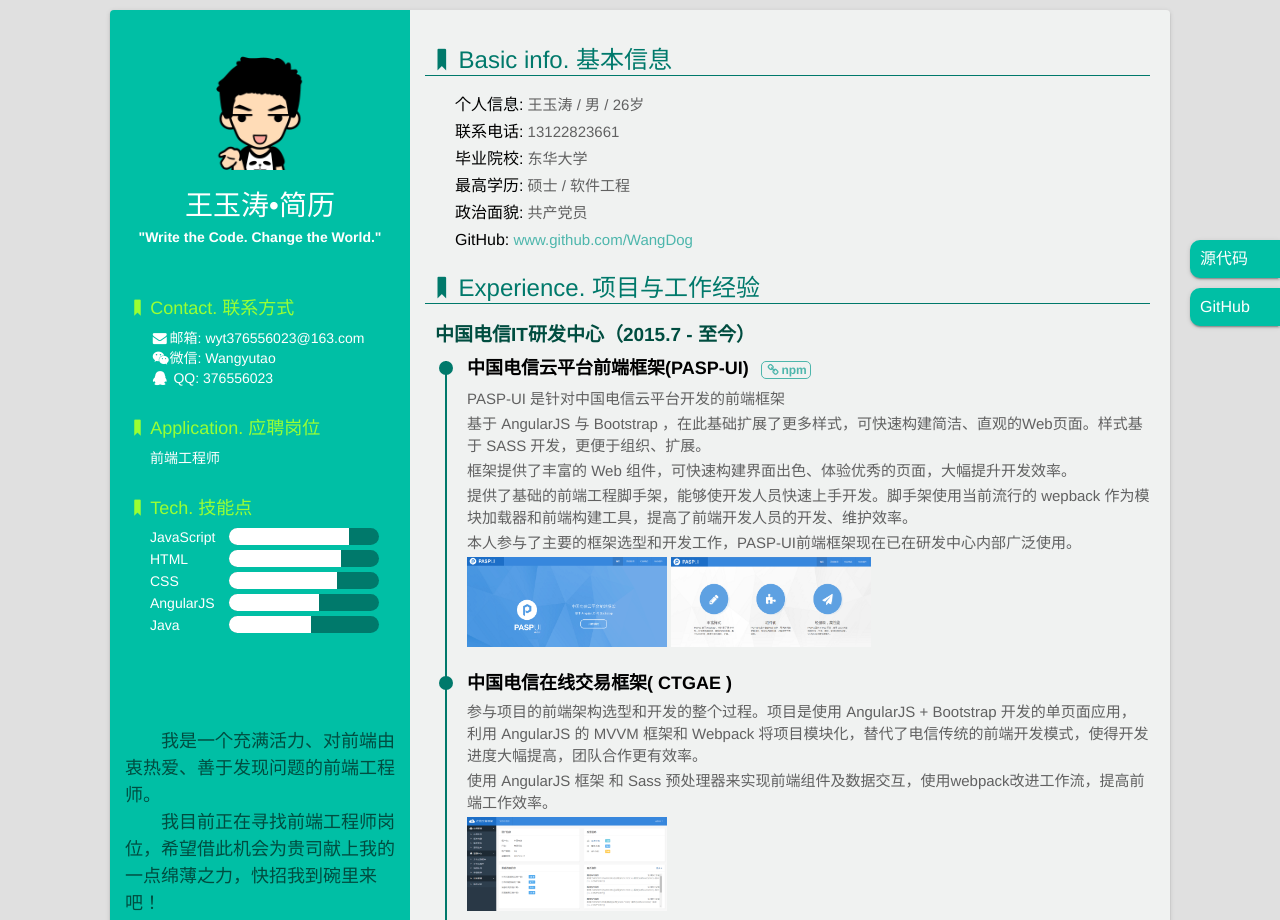
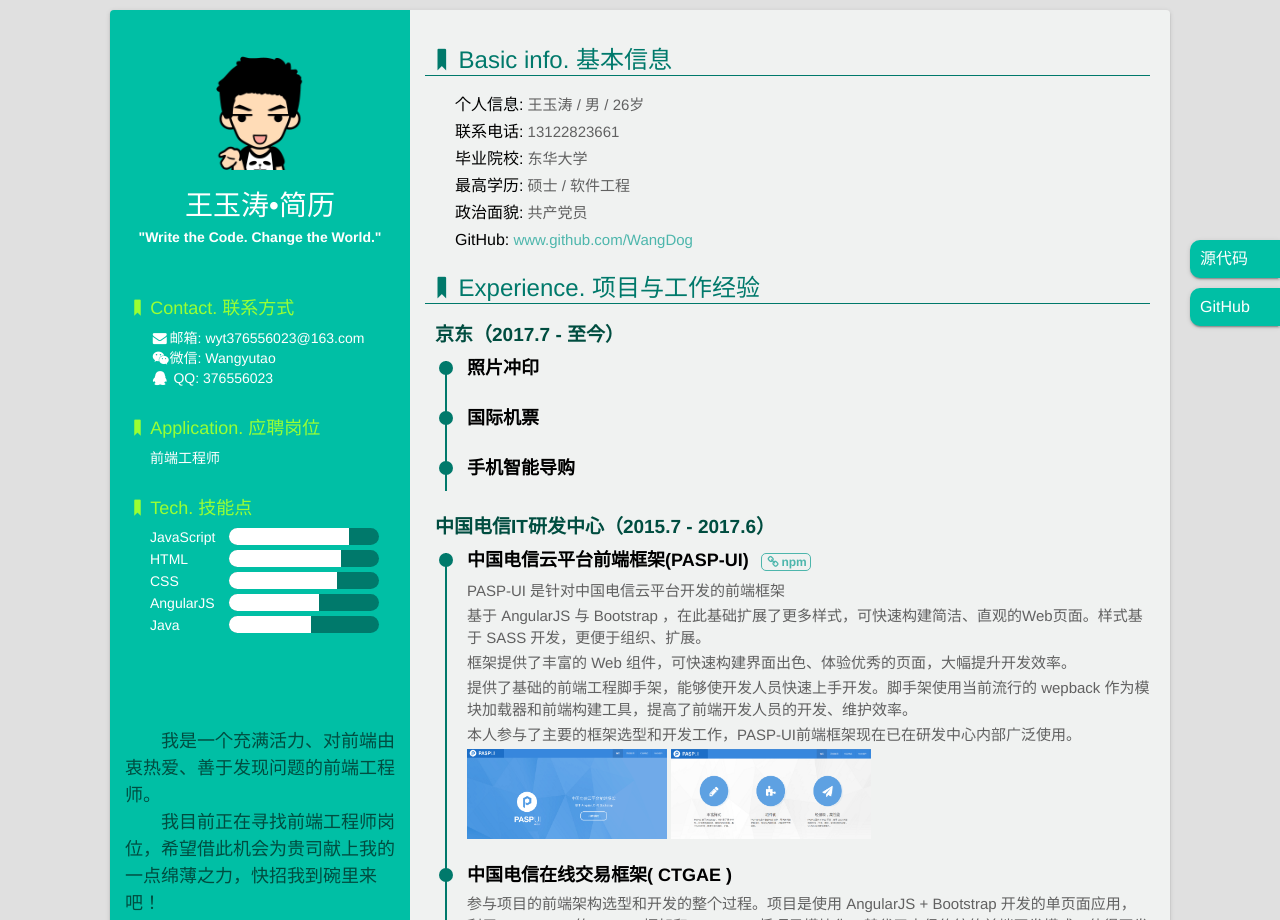
Before and after one commit to WangytBest/resume, a website: page index.html in a window 1280 px wide. Shown: the top 920 px of the page. Drawn offline with Linux system fonts and the light colour scheme.

Commit message:
Update index.html

```diff
--- a/index.html
+++ b/index.html
@@ -101,7 +101,28 @@
                 </li>
                 <li>
                     <dt><i class="icon-bookmark"></i>Experience. 项目与工作经验</dt>
-                    <h3>中国电信IT研发中心（2015.7 - 至今）</h3>
+                    <h3>京东（2017.7 - 至今）</h3>
+                    <ul class="exp">
+                        <li>
+                            <div class="circle"></div>
+                            <h4>照片冲印</h4>
+                            <p></p>
+                            <p></p>
+                        </li>
+                        <li>
+                            <div class="circle"></div>
+                            <h4>国际机票</h4>
+                            <p></p>
+                            <p></p>
+                        </li>
+                        <li>
+                            <div class="circle"></div>
+                            <h4>手机智能导购</h4>
+                            <p></p>
+                            <p></p>
+                        </li>
+                    </ul>
+                    <h3>中国电信IT研发中心（2015.7 - 2017.6）</h3>
                     <!-- <p>参与中国电信PASP-UI前端公共组件库框架、中国电信在线交易框架、中国电信CRM计费系统的前端开发工作。根据原型图完成项目的前端页面开发工作。</p> -->
                     <ul class="exp">
                         <li>
@@ -187,7 +208,7 @@
                             <h4>JavaScript</h4>
                             <p>熟悉原生Javascript，对闭包、作用域等有一定的了解</p>
                             <p>能运用模块化、面向对象的方式编程</p>
-                            <p>掌握 AngularJS ，具有一定的项目开发经验</p>
+                            <p>掌握 AngularJS、Vue.js ，具有一定的项目开发经验</p>
                         </li>
                         <li>
                             <div class="circle"></div>
```
